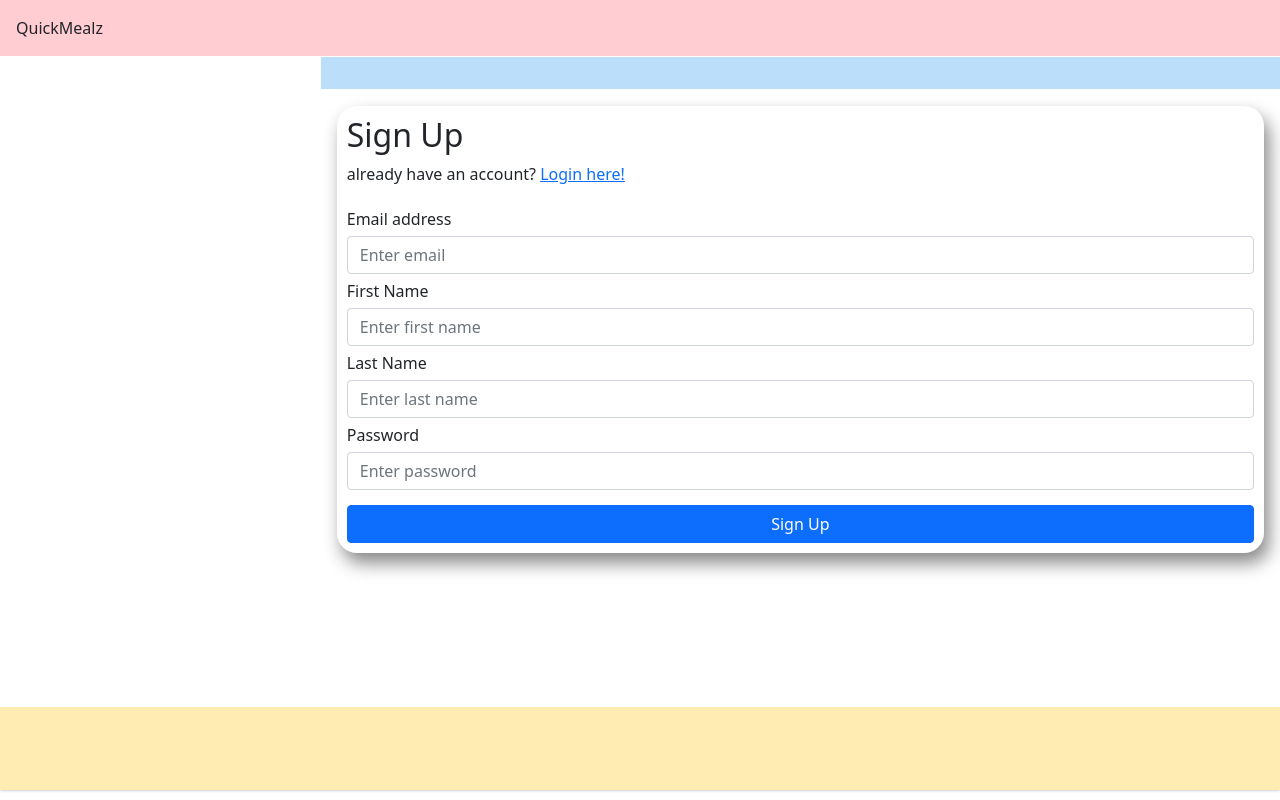
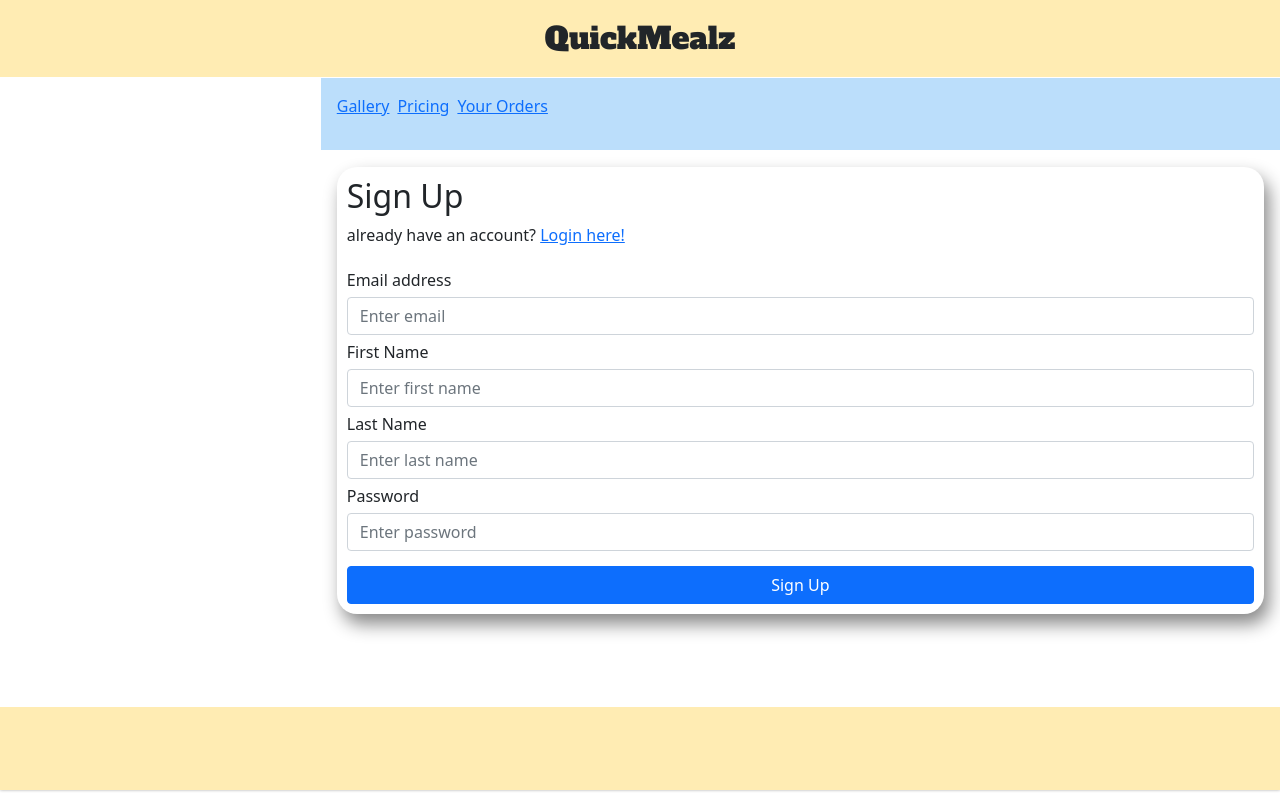
Before and after one commit to kreativekntrl/Quick-Mealz, a React (Create React App) app in the folder quick-mealz/: page / in a window 1280 px wide. Built offline with nearby package versions, Linux system fonts and the light colour scheme; some icons are missing.

Commit message:
NavBar component started

```diff
--- a/quick-mealz/src/App.scss
+++ b/quick-mealz/src/App.scss
@@ -1,3 +1,5 @@
+@import url('https://fonts.googleapis.com/css2?family=Alfa+Slab+One&display=swap');
+
 * {
     box-sizing: border-box;
   }
@@ -35,7 +37,10 @@
 //header
   .page-header {
     grid-column: 1 / -1;
-    background: #ffcdd2;
+    background: #ffecb3;
+    font-size: 30px;
+    text-align: center;
+    font-family: 'Alfa Slab One', cursive;
   }
 //sidebar
   .page-sidebar {
--- a/quick-mealz/src/components/Footer.js
+++ b/quick-mealz/src/components/Footer.js
@@ -1,7 +1,7 @@
 import {SocialMediaIconsReact} from 'social-media-icons-react';
 
 const Footer = () => {
-    return (
+return (
 <footer>
 <SocialMediaIconsReact borderColor="rgba(0,0,0,0.25)" borderWidth="5" borderStyle="solid" icon="linkedin" iconColor="rgba(255,255,255,1)" backgroundColor="rgba(0,114,177,1)" iconSize="5" roundness="50%" url="https://some-website.com/my-social-media-url" size="45" />
 <SocialMediaIconsReact borderColor="rgba(0,0,0,0.25)" borderWidth="5" borderStyle="solid" icon="twitter" iconColor="rgba(255,255,255,1)" backgroundColor="rgba(26,166,233,1)" iconSize="5" roundness="50%" url="https://some-website.com/my-social-media-url" size="45" />
--- a/quick-mealz/src/components/NavBar.js
+++ b/quick-mealz/src/components/NavBar.js
@@ -1,7 +1,11 @@
 const NavBar = () => {
     return (
 <div>
-
+    <ul className="list-inline">
+        <li className="list-inline-item"><a href="">Gallery</a></li>
+        <li className="list-inline-item"><a href="">Pricing</a></li>
+        <li className="list-inline-item"><a href="">Your Orders</a></li>
+    </ul>
 </div>
     );
 }
```
